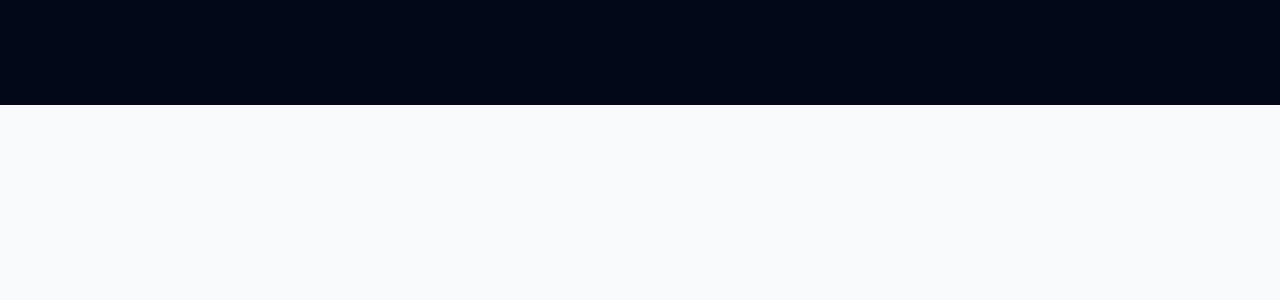
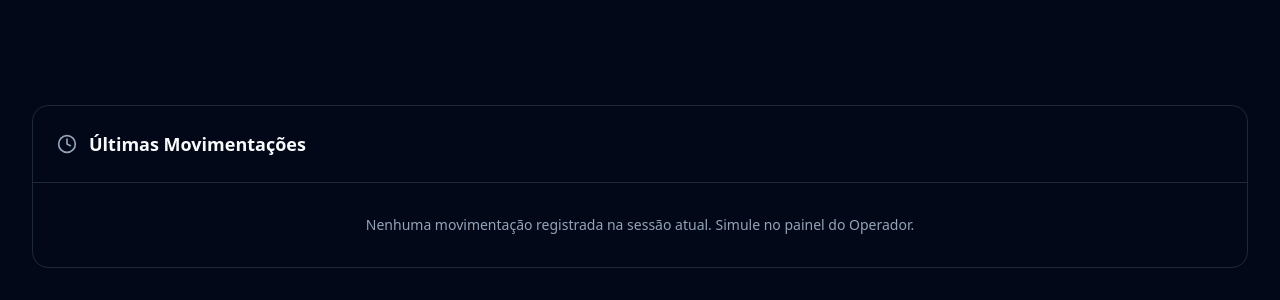
Before and after one commit to diegofroliveira/stanley-portal, a React (Vite) app: page /manager in a window 1280 px wide. Shown: the part 798-1098 px from the top of the page. Before the commit the page ends 903 px from the top, so only its background shows below. Built offline with nearby package versions, Linux system fonts and the light colour scheme.

Commit message:
feat: Add MVP Context State for interactive demo

```diff
--- a/src/App.tsx
+++ b/src/App.tsx
@@ -1,6 +1,7 @@
 import { BrowserRouter, Routes, Route, Link } from 'react-router-dom';
 import { Suspense, lazy } from 'react';
 import { Package, LineChart, Move } from 'lucide-react';
+import { InventoryProvider } from './context/InventoryContext';
 
 const OperatorView = lazy(() => import('./pages/OperatorView'));
 const ManagerDashboard = lazy(() => import('./pages/ManagerDashboard'));
@@ -8,7 +9,8 @@ const Home = lazy(() => import('./pages/Home'));
 
 function App() {
   return (
-    <BrowserRouter>
+    <InventoryProvider>
+      <BrowserRouter>
       <div className="min-h-screen bg-background text-foreground dark">
         <header className="border-b border-border bg-card">
           <div className="container mx-auto px-4 py-4 flex items-center justify-between">
@@ -38,6 +40,7 @@ function App() {
         </main>
       </div>
     </BrowserRouter>
+    </InventoryProvider>
   );
 }
 
--- /dev/null
+++ b/src/context/InventoryContext.tsx
@@ -0,0 +1,120 @@
+import React, { createContext, useContext, useState, ReactNode } from 'react';
+
+export type Product = {
+  id: string;
+  sku: string;
+  name: string;
+  image: string;
+  price: number;
+  estoque: number;
+  gaveta: number;
+  vm: number;
+  trend: string;
+};
+
+export type MovementLog = {
+  id: string;
+  sku: string;
+  timestamp: string;
+  destination: string;
+  user: string;
+};
+
+type InventoryContextType = {
+  products: Product[];
+  logs: MovementLog[];
+  moveItem: (sku: string, destination: string) => void;
+};
+
+const INITIAL_PRODUCTS: Product[] = [
+  {
+    id: '1',
+    sku: '08003',
+    name: 'Copo Térmico Everyday Stanley | 296ml',
+    image: 'https://cdn.dooca.store/47855/products/copo-termico-everyday-stanley-296ml-polar_620x620.jpg?v=1710515155',
+    price: 189.00,
+    estoque: 12,
+    gaveta: 4,
+    vm: 2,
+    trend: '+15%'
+  },
+  {
+    id: '2',
+    sku: '08021',
+    name: 'Garrafa Térmica Classic Stanley | 946ml',
+    image: 'https://cdn.dooca.store/47855/products/garrafa-termica-classic-stanley-946ml-matte-black_620x620.jpg?v=1710515155',
+    price: 320.00,
+    estoque: 5,
+    gaveta: 1,
+    vm: 1,
+    trend: '+5%'
+  },
+  {
+    id: '3',
+    sku: '08055',
+    name: 'Caneca Térmica de Cerveja Stanley | 709ml',
+    image: 'https://cdn.dooca.store/47855/products/caneca-termica-de-cerveja-stanley-709ml-nightfall_620x620.jpg?v=1710515155',
+    price: 220.00,
+    estoque: 0,
+    gaveta: 0,
+    vm: 3,
+    trend: '-2%'
+  }
+];
+
+const InventoryContext = createContext<InventoryContextType | undefined>(undefined);
+
+export function InventoryProvider({ children }: { children: ReactNode }) {
+  const [products, setProducts] = useState<Product[]>(INITIAL_PRODUCTS);
+  const [logs, setLogs] = useState<MovementLog[]>([]);
+
+  const moveItem = (sku: string, destination: string) => {
+    // Note: destination will be 'ESTOQUE', 'GAVETA', 'MOSTRUÁRIO (VM)'
+    const destKey = destination === 'ESTOQUE' ? 'estoque' : destination === 'GAVETA' ? 'gaveta' : 'vm';
+
+    setProducts(prev => prev.map(p => {
+      if (p.sku === sku || p.sku.includes(sku)) {
+        // Decrease from estoque, increase in destination
+        // If already in target destination, just return
+        const newProduct = { ...p };
+        // For the MVP, let's just increment the destination and decrement 'estoque' if it's not going to estoque
+        if (destKey !== 'estoque' && newProduct.estoque > 0) {
+           newProduct.estoque -= 1;
+           newProduct[destKey] += 1;
+        } else if (destKey === 'estoque') {
+           // Move from gaveta or vm back to estoque (simplification: we just add 1 to estoque)
+           newProduct.estoque += 1;
+        } else {
+           // No stock in ESTOQUE to move
+           newProduct[destKey] += 1;
+        }
+        return newProduct;
+      }
+      return p;
+    }));
+
+    // Add to log
+    const newLog: MovementLog = {
+      id: Math.random().toString(36).substring(7),
+      sku,
+      timestamp: new Date().toLocaleTimeString(),
+      destination,
+      user: 'Operador 1' // Mock user
+    };
+    setLogs(prev => [newLog, ...prev]);
+  };
+
+  return (
+    <InventoryContext.Provider value={{ products, logs, moveItem }}>
+      {children}
+    </InventoryContext.Provider>
+  );
+}
+
+export function useInventory() {
+  const context = useContext(InventoryContext);
+  if (context === undefined) {
+    throw new Error('useInventory must be used within an InventoryProvider');
+  }
+  return context;
+}
--- a/src/pages/ManagerDashboard.tsx
+++ b/src/pages/ManagerDashboard.tsx
@@ -1,43 +1,11 @@
 import { motion } from 'framer-motion';
-import { Package, TrendingUp, Search, Filter, RefreshCcw, Bot } from 'lucide-react';
-
-const MOCK_PRODUCTS = [
-  {
-    id: 1,
-    sku: '08003',
-    name: 'Copo Térmico Everyday Stanley | 296ml',
-    image: 'https://cdn.dooca.store/47855/products/copo-termico-everyday-stanley-296ml-polar_620x620.jpg?v=1710515155',
-    price: 189.00,
-    estoque: 12,
-    gaveta: 4,
-    vm: 2,
-    trend: '+15%'
-  },
-  {
-    id: 2,
-    sku: '08021',
-    name: 'Garrafa Térmica Classic Stanley | 946ml',
-    image: 'https://cdn.dooca.store/47855/products/garrafa-termica-classic-stanley-946ml-matte-black_620x620.jpg?v=1710515155',
-    price: 320.00,
-    estoque: 5,
-    gaveta: 1,
-    vm: 1,
-    trend: '+5%'
-  },
-  {
-    id: 3,
-    sku: '08055',
-    name: 'Caneca Térmica de Cerveja Stanley | 709ml',
-    image: 'https://cdn.dooca.store/47855/products/caneca-termica-de-cerveja-stanley-709ml-nightfall_620x620.jpg?v=1710515155',
-    price: 220.00,
-    estoque: 0,
-    gaveta: 0,
-    vm: 3,
-    trend: '-2%'
-  }
-];
+import { Package, TrendingUp, Search, Filter, RefreshCcw, Bot, Clock } from 'lucide-react';
+import { useInventory } from '../context/InventoryContext';
 
 export default function ManagerDashboard() {
+  const { products, logs } = useInventory();
+  const totalStock = products.reduce((acc, curr) => acc + curr.estoque, 0);
+  const totalVm = products.reduce((acc, curr) => acc + curr.vm, 0);
   return (
     <div className="space-y-8">
       {/* Header & Stats */}
@@ -64,8 +32,7 @@ export default function ManagerDashboard() {
             <Package className="w-8 h-8" />
           </div>
           <div>
-            <p className="text-xs uppercase tracking-widest text-muted-foreground font-semibold">Estoque Total</p>
-            <p className="text-3xl font-bold">17 <span className="text-sm font-normal text-muted-foreground">itens</span></p>
+            <p className="text-3xl font-bold">{totalStock} <span className="text-sm font-normal text-muted-foreground">itens</span></p>
           </div>
         </div>
 
@@ -74,8 +41,7 @@ export default function ManagerDashboard() {
             <Package className="w-8 h-8" />
           </div>
           <div>
-            <p className="text-xs uppercase tracking-widest text-muted-foreground font-semibold">Mostruário (VM)</p>
-            <p className="text-3xl font-bold">6 <span className="text-sm font-normal text-muted-foreground">itens</span></p>
+            <p className="text-3xl font-bold">{totalVm} <span className="text-sm font-normal text-muted-foreground">itens</span></p>
           </div>
         </div>
 
@@ -114,7 +80,7 @@ export default function ManagerDashboard() {
 
       {/* Product Grid */}
       <div className="grid grid-cols-1 sm:grid-cols-2 lg:grid-cols-3 xl:grid-cols-4 gap-6">
-        {MOCK_PRODUCTS.map((product, index) => (
+        {products.map((product, index) => (
           <motion.div
             initial={{ opacity: 0, y: 20 }}
             animate={{ opacity: 1, y: 0 }}
@@ -171,6 +137,51 @@ export default function ManagerDashboard() {
           </motion.div>
         ))}
       </div>
+
+      {/* Movement Logs (MVP feature to show real-time changes) */}
+      <div className="bg-card border border-border rounded-2xl overflow-hidden mt-8">
+        <div className="p-6 border-b border-border flex items-center gap-3">
+          <Clock className="w-5 h-5 text-muted-foreground" />
+          <h2 className="text-lg font-bold">Últimas Movimentações</h2>
+        </div>
+        <div className="p-0 overflow-x-auto">
+          {logs.length === 0 ? (
+            <div className="p-8 text-center text-muted-foreground text-sm">
+              Nenhuma movimentação registrada na sessão atual. Simule no painel do Operador.
+            </div>
+          ) : (
+            <table className="w-full text-sm text-left">
+              <thead className="text-xs uppercase bg-muted/50 text-muted-foreground">
+                <tr>
+                  <th className="px-6 py-4 font-semibold">Horário</th>
+                  <th className="px-6 py-4 font-semibold">SKU</th>
+                  <th className="px-6 py-4 font-semibold">Destino</th>
+                  <th className="px-6 py-4 font-semibold">Operador</th>
+                </tr>
+              </thead>
+              <tbody className="divide-y divide-border">
+                {logs.map(log => (
+                  <motion.tr
+                    initial={{ opacity: 0, bg: 'hsl(var(--primary)/0.1)' }}
+                    animate={{ opacity: 1, bg: 'transparent' }}
+                    key={log.id}
+                    className="hover:bg-muted/50 transition-colors"
+                  >
+                    <td className="px-6 py-4 whitespace-nowrap text-muted-foreground">{log.timestamp}</td>
+                    <td className="px-6 py-4 font-medium">{log.sku}</td>
+                    <td className="px-6 py-4">
+                      <span className="px-2 py-1 bg-primary/10 text-primary rounded-md text-xs font-bold uppercase tracking-wide">
+                        {log.destination}
+                      </span>
+                    </td>
+                    <td className="px-6 py-4 text-muted-foreground">{log.user}</td>
+                  </motion.tr>
+                ))}
+              </tbody>
+            </table>
+          )}
+        </div>
+      </div>
     </div>
   );
 }
--- a/src/pages/OperatorView.tsx
+++ b/src/pages/OperatorView.tsx
@@ -1,5 +1,6 @@
 import { useState } from 'react';
 import { motion } from 'framer-motion';
+import { useInventory } from '../context/InventoryContext';
 
 type Feedback = {
   type: 'success' | 'error';
@@ -12,6 +13,8 @@ export default function OperatorView() {
   const [status, setStatus] = useState('');
   const [feedback, setFeedback] = useState<Feedback | null>(null);
   const [submitting, setSubmitting] = useState(false);
+
+  const { moveItem } = useInventory();
 
   const STATUS_OPTIONS = ['ESTOQUE', 'GAVETA', 'MOSTRUÁRIO (VM)'];
 
@@ -58,13 +61,18 @@ export default function OperatorView() {
     }
 
     setSubmitting(true);
-    // TODO: Connect to Supabase
+    // Simulate API call for MVP
     setTimeout(() => {
+      // Actually move items in context
+      skus.forEach(sku => {
+        moveItem(sku, status);
+      });
+
       setFeedback({ type: 'success', text: `Movimentação de ${skus.length} itens para ${status} registrada com sucesso!` });
       setSkus([]);
       setStatus('');
       setSubmitting(false);
-    }, 1000);
+    }, 800);
   };
 
   return (
```
